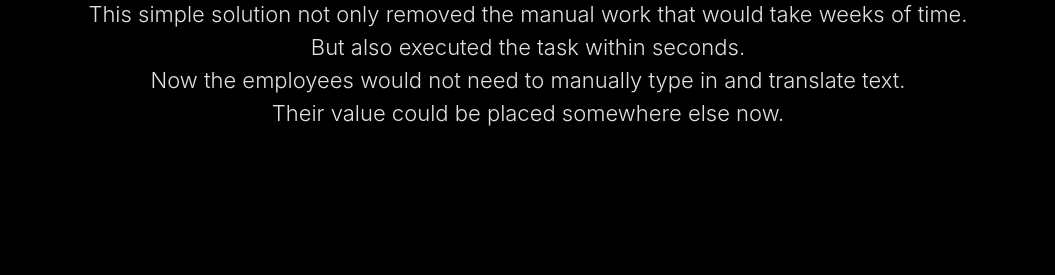
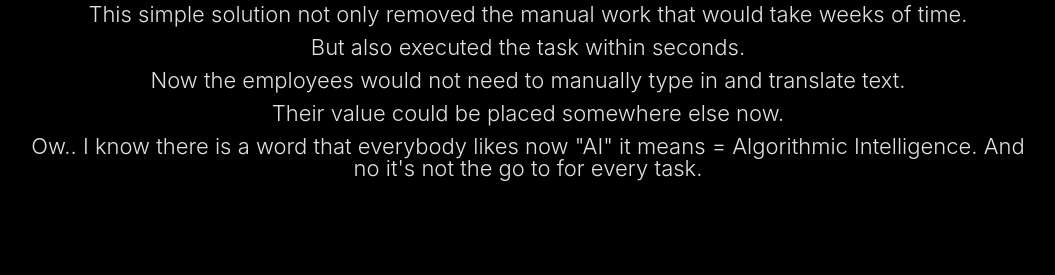
Before and after one commit to el-codedev/coderel, a plain HTML site: page index.html in a window 1280 px wide. Shown: the part 3685-3960 px from the top of the page, without its empty margins (112-1167 px from the left). Drawn offline with Linux system fonts and the light colour scheme; files whose address does not match are found by name.

Commit message:
98 new text

```diff
--- a/index.html
+++ b/index.html
@@ -95,6 +95,7 @@
             <p>But also executed the task within seconds.</p>
             <p>Now the employees would not need to manually type in and translate text.</p>
             <p>Their value could be placed somewhere else now.</p>
+            <p>Ow.. I know there is a word that everybody likes now "AI" it means = Algorithmic Intelligence. And no it's not the go to for every task.</p>
         </div>
 
   <div class="project-item js-scroll-fade">
```
